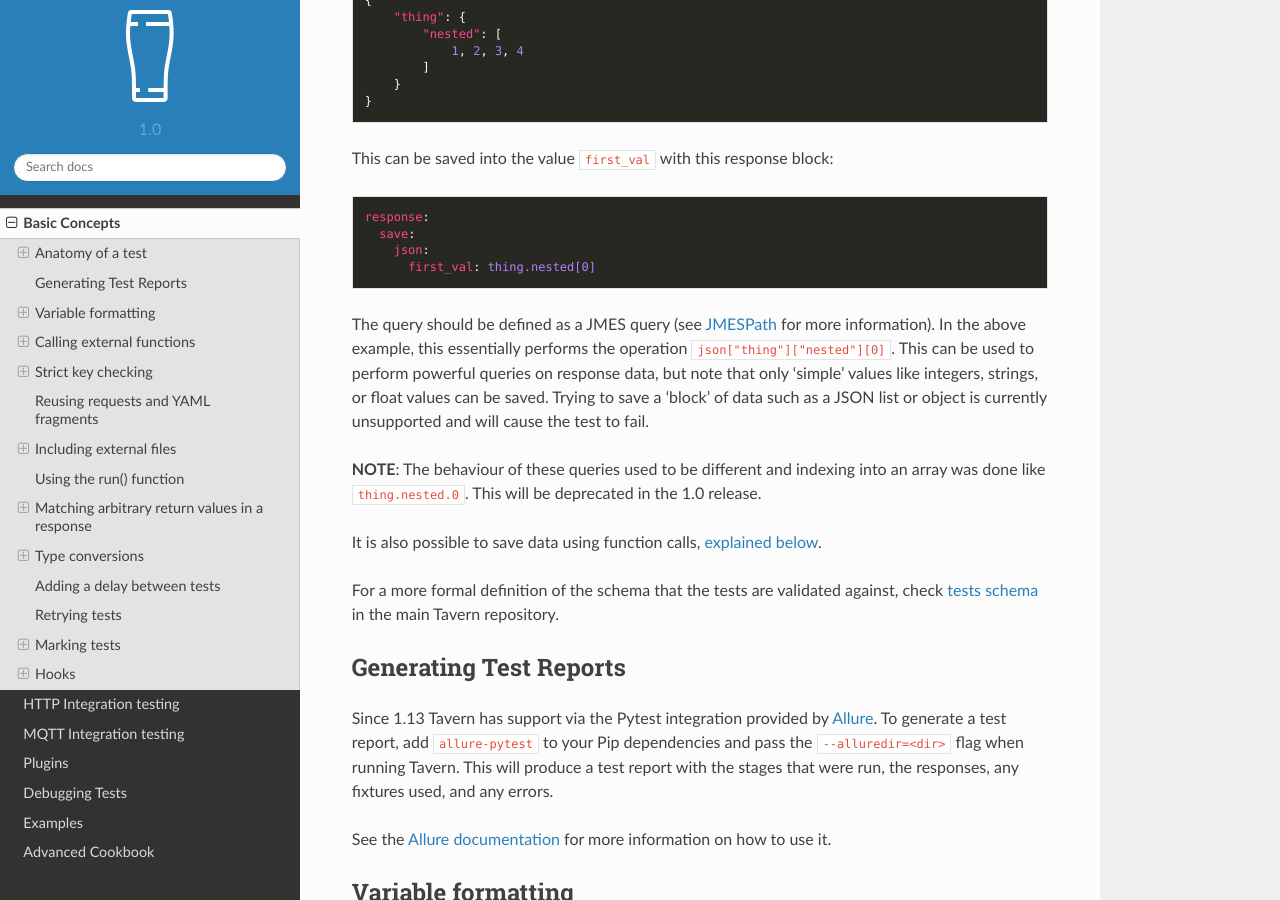
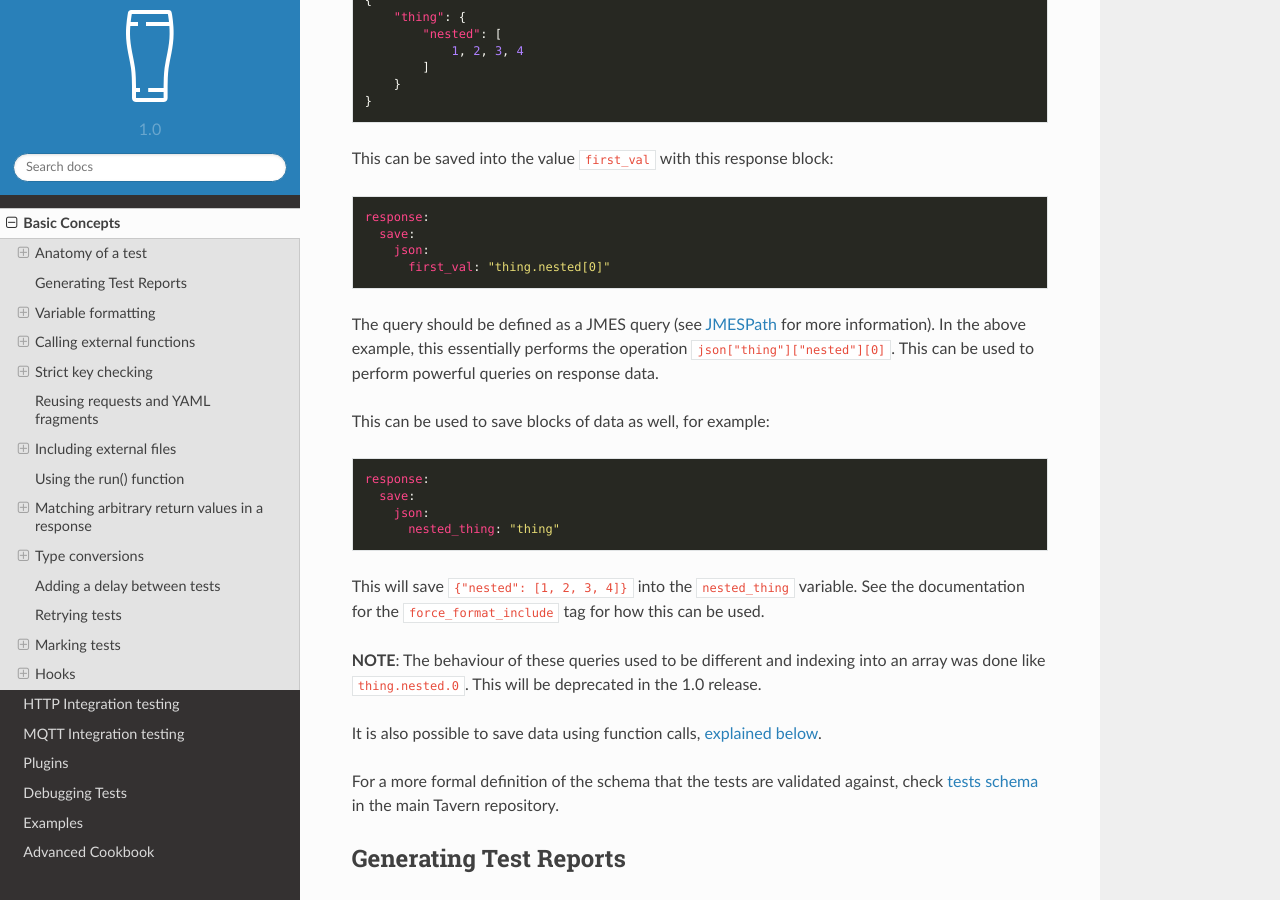
Before and after one commit to taverntesting/tavern, a Sphinx documentation site: the page built from docs/source/basics.md, in a window 1280 px wide and 900 px high, scrolled down 2584 px. Built offline with Sphinx 7.4.7 and the Read the Docs theme 2.0.0, drawn with Linux system fonts in a browser that asks for light colours; formulas are drawn with MathJax 3.

Commit message:
fix out of date docs

````diff
--- a/docs/source/basics.md
+++ b/docs/source/basics.md
@@ -131,16 +131,24 @@ This can be saved into the value `first_val` with this response block:
 response:
   save:
     json:
-      first_val: thing.nested[0]
+      first_val: "thing.nested[0]"
 ```
 
 The query should be defined as a JMES query (see [JMESPath](http://jmespath.org/)
 for more information). In the above example, this essentially performs
 the operation `json["thing"]["nested"][0]`. This can be used to perform
-powerful queries on response data, but note that only 'simple' values
-like integers, strings, or float values can be saved. Trying to save a
-'block' of data such as a JSON list or object is currently unsupported
-and will cause the test to fail.
+powerful queries on response data.
+
+This can be used to save blocks of data as well, for example:
+
+```yaml
+response:
+  save:
+    json:
+      nested_thing: "thing"
+```
+
+This will save `{"nested": [1, 2, 3, 4]}` into the `nested_thing` variable. See the documentation for the `force_format_include` tag for how this can be used.
 
 **NOTE**: The behaviour of these queries used to be different and indexing into
 an array was done like `thing.nested.0`. This will be deprecated in the
````
